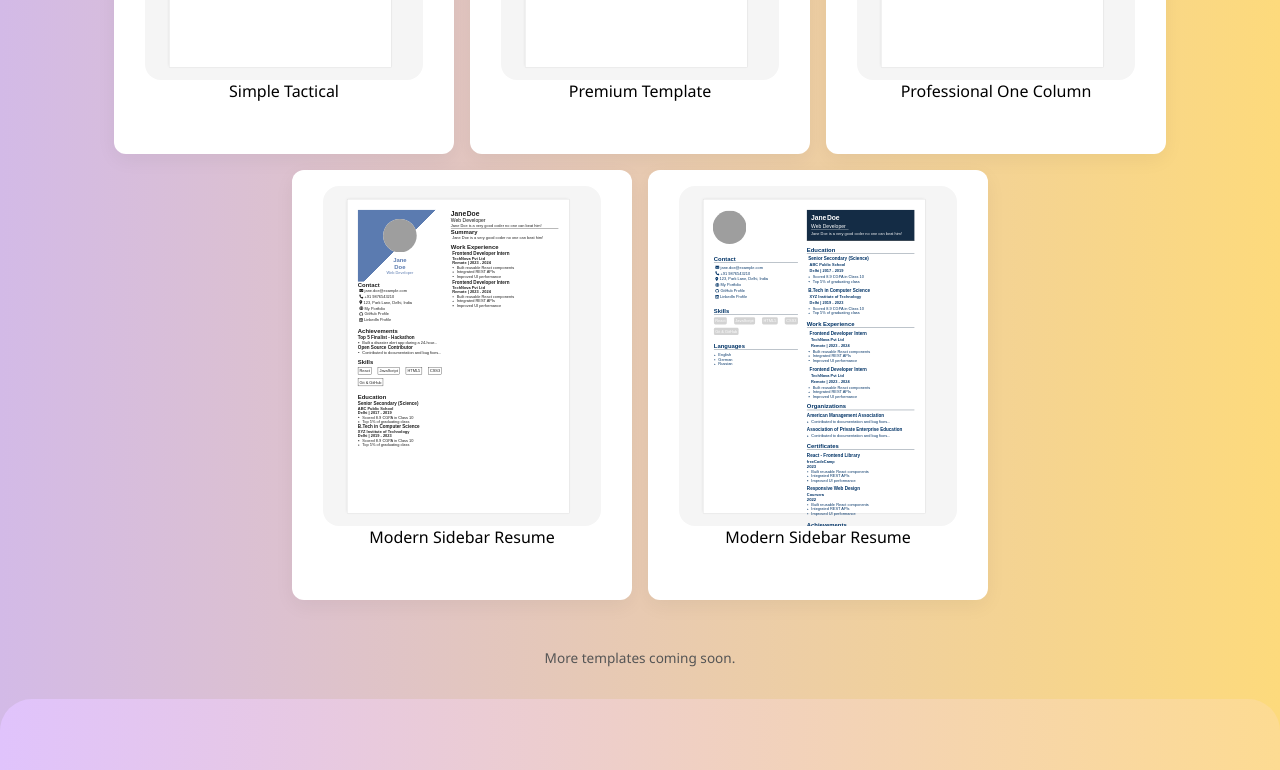
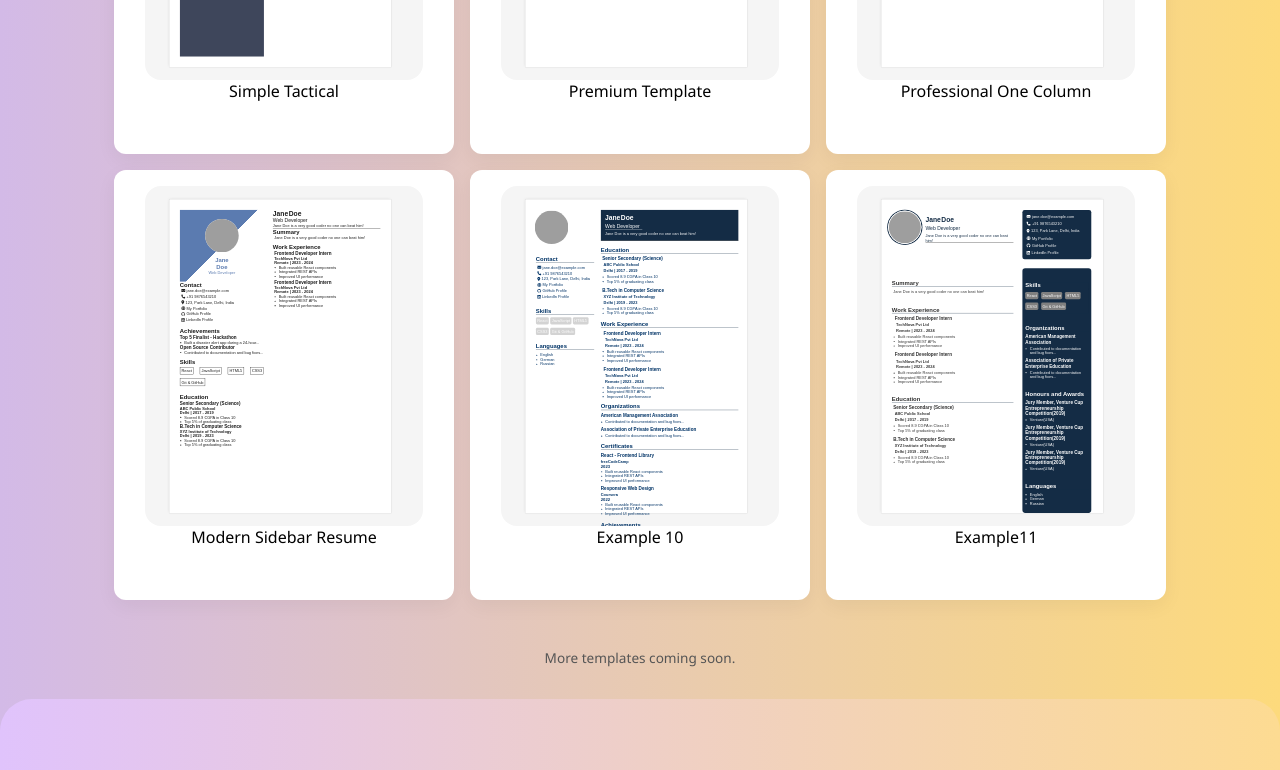
Before and after one commit to YashRajput74/testResumeBuilder, a React (Vite) app: page /templates in a window 1280 px wide. Shown: the part 1057-1827 px from the top of the page. Built offline with nearby package versions, Linux system fonts and the light colour scheme; grey boxes are pictures that could not be loaded; what miragejs would draw is missing.

Commit message:
add new template

```diff
--- a/src/ResumeRenderer/ResumeRenderer.jsx
+++ b/src/ResumeRenderer/ResumeRenderer.jsx
@@ -115,7 +115,10 @@ export default function ResumeRenderer({ template }) {
                 <div
                     key={area.name}
                     className={`resumeSection area-${area.name}`}
-                    style={{ gridArea: area.name }}
+                    style={{
+            gridArea: area.name,
+            ...(area.style || {})
+        }}
                 >
                     {area.sections.map((sectionName) => renderSection(sectionName))}
                 </div>
--- a/src/ResumeRenderer/components/Avatar.jsx
+++ b/src/ResumeRenderer/components/Avatar.jsx
@@ -31,10 +31,10 @@ export default function Avatar() {
                 <div
                     className="profile-image hover-image"
                     style={{
-                        ...style?.avatar?.imageDiv,
                         position: "relative",
                         cursor: editMode ? "pointer" : "default",
                         border: editMode ? "2px solid white" : "none",
+                        ...style?.avatar?.imageDiv,
                     }}
                     onClick={handleImageClick}
                 >
--- a/src/data/templateStyle.js
+++ b/src/data/templateStyle.js
@@ -1028,11 +1028,15 @@ const templateStyles = {
                 marginTop:"20px",
                 paddingBottom:"0px"
             },
+            everySkillBox:{
+                justifyContent:"flex-start",
+            },
             eachSkillBox:{
                 border:"none",
                 background:"lightgray",
                 borderRadius:"5px",
-                color:"white"
+                color:"white",
+                marginRight:"5px"
             }
         },
         achieve:{
@@ -1190,6 +1194,242 @@ const templateStyles = {
                 marginBottom:"10px"
             }
         }
+    },
+
+    "11":{
+        avatar:{
+            card: {
+                background: "none",
+            },
+            heading:{
+                color:"#142c45ff",
+                marginTop:"-120px",
+                marginLeft:"60px",
+                display:"none"
+            },
+            position:{
+                color:"#142c45ff",
+                marginTop:"0px",
+                marginLeft:"60px",
+                display:"none"
+            },
+            imageDiv:{
+                marginTop:"-30px",
+                marginLeft:"-30px",
+                // border:"4px solid #142c45ff",
+                border: "3px solid white",
+                boxShadow: "0 0 0 3px #142c45ff",
+            },
+            image:{
+                borderBottom:"0px solid white",
+                borderTop:"0px solid white",
+                borderLeft:"0px solid white",
+                borderRight:"0px solid white",
+            }
+        },
+        skills:{
+            box:{
+                backgroundColor:"inherit",
+                 marginTop:"40px"
+            },
+            heading:{
+                borderBottom:"1px solid #142c45ff",
+                marginBottom:"10px",
+                marginTop:"20px",
+                paddingBottom:"0px"
+            },
+            everySkillBox:{
+                justifyContent:"flex-start"
+            },
+            eachSkillBox:{
+                border:"none",
+                background:"gray",
+                borderRadius:"5px",
+                color:"white",
+                marginRight:"10px"
+            }
+        },
+        achieve:{
+            box:{
+                marginTop:"40px"
+            },
+            heading:{
+                marginBottom:"10px",
+                borderBottom:"1px solid #142c45ff"
+            },
+            innerbox:{
+                marginLeft:"5px"
+            },
+            title:{
+                marginTop:"10px",
+                marginBottom:"5px"
+            },
+        },
+        contact:{
+            box:{
+                padding:"10px",
+                background:"#142c45ff",
+                color:"white",
+                borderRadius:"8px",
+            },
+            heading:{
+                borderBottom:"1px solid #142c45ff",
+                marginBottom:"10px",
+                display:"none"
+            },
+            listItem:{
+                padding:"5px"
+            }
+        },
+        personalInfo:{
+            box:{
+                // padding:"15px",
+                marginBottom:"10px",
+                // background:"#142c45ff",
+                color:"#142c45ff",
+                marginTop:"-140px",
+                marginLeft:"120px"
+                // position:"absolute",
+                // top:"7.4%",
+                // left:"25%"
+            },
+            name:{
+                paddingBottom:"5px"
+            },
+            position:{
+                marginBottom:"8px",
+                borderBottom:"1px solid white",
+                width:"fit-content",
+                paddingRight:"10px",
+                overFlow:"auto"
+            },
+        },
+        language:{
+            box:{
+                display:"block",
+                marginTop:"40px"
+            },
+            heading:{
+                marginBottom:"10px",
+                borderBottom:"1px solid #142c45ff"
+            }
+        },
+        award:{
+            box:{
+                 marginTop:"40px"
+            },
+            heading:{
+                borderBottom:"1px solid #142c45ff",
+                marginBottom:"10px"
+            },
+            innerbox:{
+                marginBottom:"10px"
+            },
+            title:{
+                marginBottom:"5px"
+            }
+        },
+        projects:{
+            box:{
+                 marginTop:"40px"
+            },
+            heading:{
+                borderBottom:"1px solid #142c45ff",
+                marginBottom:"10px"
+            },
+            title:{
+                marginBottom:"5px"
+            },
+            eachProject:{
+                marginBottom:"10px"
+            }
+        },
+        summary:{
+            box:{
+                marginTop:"40px" ,
+                paddingBottom:"5px"
+            },
+            heading:{
+                borderBottom:"1px solid #142c45ff",
+                marginBottom:"10px"
+            }
+        },
+        workExpe:{
+            box:{
+                marginTop:"40px"
+            },
+            heading:{
+                borderBottom:"1px solid #142c45ff",
+                marginBottom:"10px"
+            },
+            eachWorkPlace:{
+                marginBottom:"15px"
+            },
+            role:{
+                margin:"5px"
+            },
+            organization:{
+                margin:"5px 10px"
+            },
+            dates:{
+                margin:"5px 10px"
+            },
+        },
+        education:{
+            box:{
+                marginTop:"40px"
+            },
+            heading:{
+                marginBottom:"10px",
+                borderBottom:"1px solid #142c45ff"
+            },
+            eachEducation:{
+                marginBottom:"15px",
+                marginLeft:"5px"
+            },
+            degree:{
+                marginBottom:"5px"
+            },
+            school:{
+                margin:"5px"
+            },
+            dates:{
+                margin:"5px"
+            }
+        },
+        organiz:{
+            box:{
+                 marginTop:"40px"
+            },
+            heading:{
+                marginBottom:"10px",
+                borderBottom:"1px solid #142c45ff"
+            },
+            title:{
+                marginBottom:"5px",
+            },
+            innerbox:{
+                marginBottom:"10px",
+            },
+        },
+        certificate:{
+            box:{
+                 marginTop:"40px"
+            },
+            heading:{
+                borderBottom:"1px solid #142c45ff",
+                marginBottom:"10px"
+            },
+            title:{
+                marginBottom:"5px"
+            },
+            organiz:{
+                marginBottom:"3px"
+            },
+            eachcertificate:{
+                marginBottom:"10px"
+            }
+        }
     }
 }
 
--- a/src/data/templates.js
+++ b/src/data/templates.js
@@ -340,7 +340,7 @@ const template7 = {
                     rowEnd: 3,
                     colStart: 1,
                     colEnd: 2,
-                    sections: ["summary","workExperience", "education",]
+                    sections: ["summary", "workExperience", "education",]
                 },
                 {
                     name: 'rightColumn',
@@ -447,15 +447,15 @@ const template9 = {
 
 const template10 = {
     id: 10,
-  name: "Modern Sidebar Resume",
+    name: "Example 10",
     pdf: "/templates/template10.pdf",
     filteredColumn: "2",
     isAvatar: "true",
     layout: {
         grid: {
             templateRows: "auto",
-      templateColumns: "2fr 3fr",
-      columnGap: "2rem",
+            templateColumns: "55mm 130mm",
+            columnGap: "1.5rem",
             areas: [
                 {
                     name: 'leftColumn',
@@ -486,5 +486,64 @@ const template10 = {
         }
     }
 };
+const template11 = {
+    id: 11,
+    name: 'Example11',
+    pdf: "/templates/template11.pdf",
+    filteredColumn: "2",
+    isAvatar: "true",
+    layout: {
+        grid: {
+            templateRows: "auto 12fr",
+            templateColumns: "115mm 65mm",
+            columnGap:"2rem",
 
-export const templates = [template1, template3, template4, template6, template7, template8, template9, template10];
+            areas: [
+                {
+                    name: "header",
+                    rowStart: 1,
+                    rowEnd: 2,
+                    colStart: 1,
+                    colEnd: 2,
+                    sections: ["avatar", "personalInfo"]
+                },
+                {
+                    name: "contact",
+                    rowStart: 1,
+                    rowEnd: 2,
+                    colStart: 2,
+                    colEnd: 3,
+                    sections: ["contact"]
+                },
+
+                {
+                    name: 'leftColumn',
+                    rowStart: 2,
+                    rowEnd: 3,
+                    colStart: 1,
+                    colEnd: 2,
+                    sections: ["summary", "workExperience", "education",]
+                },
+                {
+                    name: 'rightColumn',
+                    rowStart: 2,
+                    rowEnd: 3,
+                    colStart: 2,
+                    colEnd: 3,
+                    style: { backgroundColor: "#142c45ff", borderRadius:"10px", color:"white", padding:"10px" },
+                    sections: ["skills", "organizations", "awards", "language"]
+                }
+            ]
+        },
+        padding: "0mm",
+        fontFamily: "'Montserrat', sans-serif",
+        fontLink: "https://fonts.googleapis.com/css2?family=Montserrat:ital,wght@0,100..900;1,100..900&display=swap",
+        fontSize: "14px",
+        colorScheme: {
+            background: "#ffffff",
+            text: "#333333"
+        }
+    }
+};
+
+export const templates = [template1, template3, template4, template6, template7, template8, template9, template10, template11];
```
Lines whose indentation alone changed are shown as unchanged.
